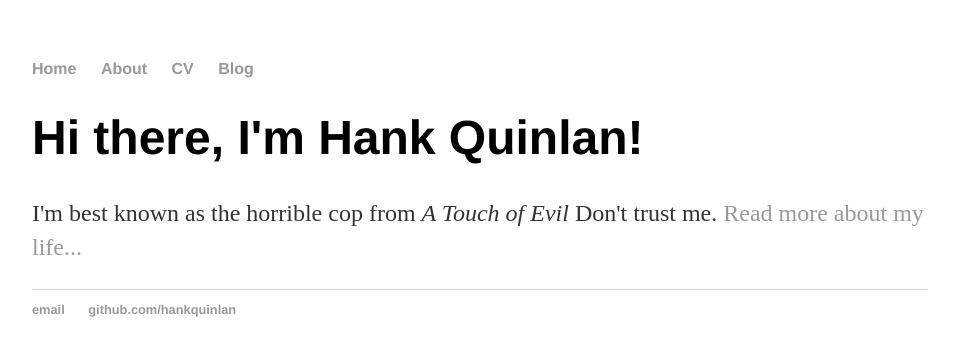
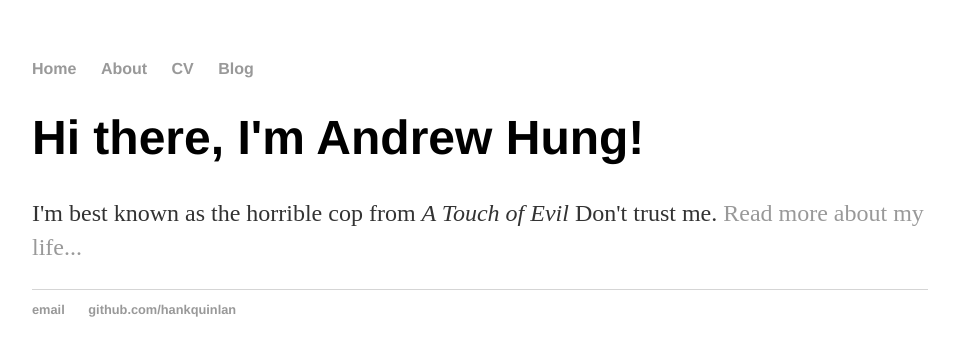
Before and after one commit to emilymoy/doves777.github.io, a Jekyll site: the page built from index.html, in a window 1280 px wide. Shown: the top 356 px of the page, without its empty margins (160-1115 px from the left). Built offline with Jekyll 4.4.1, drawn with Linux system fonts in a browser that asks for light colours.

Commit message:
Update index.html

```diff
--- a/index.html
+++ b/index.html
@@ -3,6 +3,6 @@ layout: default
 title: Hank Quinlan, Horrible Cop
 ---
 <div class="blurb">
-	<h1>Hi there, I'm Hank Quinlan!</h1>
+	<h1>Hi there, I'm Andrew Hung!</h1>
 	<p>I'm best known as the horrible cop from <em>A Touch of Evil</em> Don't trust me. <a href="/about">Read more about my life...</a></p>
 </div><!-- /.blurb -->
```
